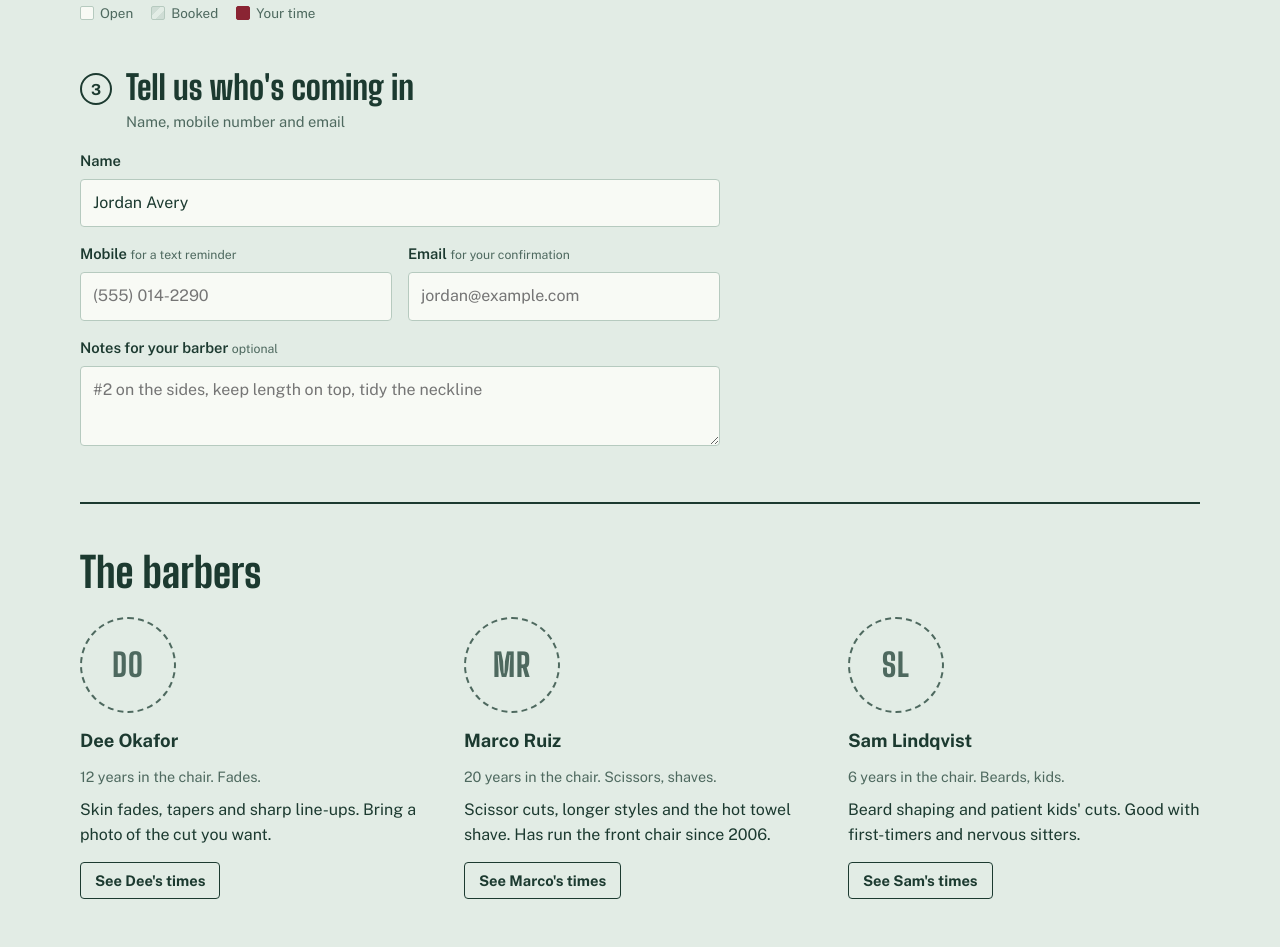
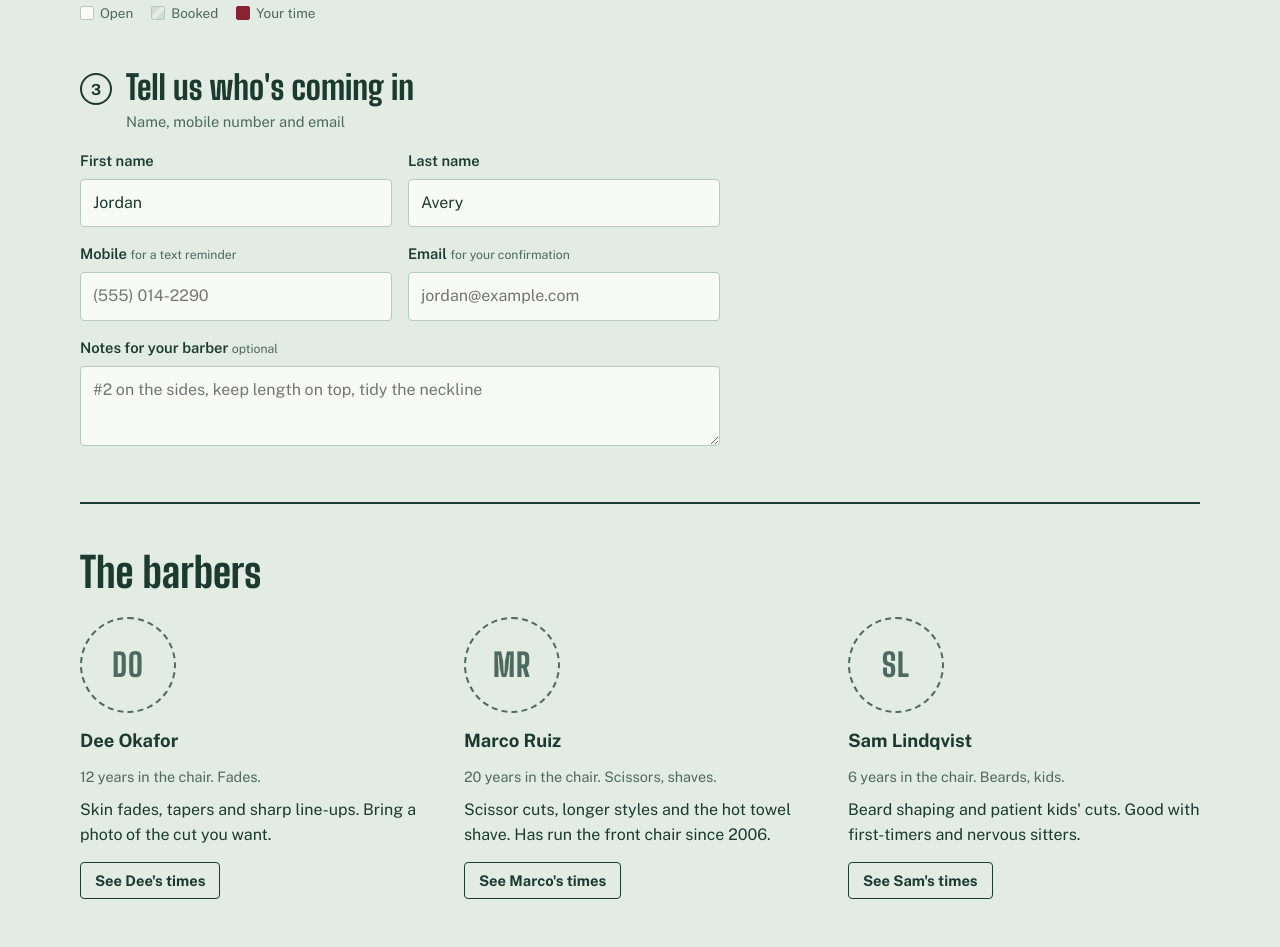
Before and after one commit to RABBIO-X/Barber_Project, a plain HTML site: page index.html in a window 1280 px wide. Shown: the part 1868-2815 px from the top of the page. Drawn offline with nearby package versions, Linux system fonts and the light colour scheme.

Commit message:
Split name into first and last name fields
Both are required; the appointment card shows the full name.

Co-Authored-By: Claude Opus 5.5 <noreply@anthropic.com>

```diff
--- a/index.html
+++ b/index.html
@@ -379,9 +379,13 @@ footer { padding-block: 24px 40px; color: var(--ink-soft); font-size: .85rem; bo
       <section class="step" id="step3" aria-labelledby="s3">
         <div class="step-head"><span class="n" id="n3">3</span><div><h2 id="s3">Tell us who's coming in</h2><span class="sum" id="sum3"></span></div></div>
         <form id="details" class="fields" novalidate>
-          <div class="field full" id="f-name">
-            <label for="name">Name</label>
-            <input id="name" name="name" autocomplete="name" value="Jordan Avery">
+          <div class="field" id="f-first">
+            <label for="firstName">First name</label>
+            <input id="firstName" name="firstName" autocomplete="given-name" value="Jordan">
+          </div>
+          <div class="field" id="f-last">
+            <label for="lastName">Last name</label>
+            <input id="lastName" name="lastName" autocomplete="family-name" value="Avery">
           </div>
           <div class="field" id="f-phone">
             <label for="phone">Mobile <small>for a text reminder</small></label>
@@ -633,14 +637,16 @@ footer { padding-block: 24px 40px; color: var(--ink-soft); font-size: .85rem; bo
   function need() {
     const n = [];
     if (state.start == null) n.push("a time");
-    if (!$("name").value.trim()) n.push("your name");
+    if (!$("firstName").value.trim()) n.push("your first name");
+    if (!$("lastName").value.trim()) n.push("your last name");
     if (!$("phone").value.trim()) n.push("a mobile number");
     if (!$("email").value.trim()) n.push("an email address");
     return n;
   }
   function renderCard() {
     const s = svc(), b = barberOf(state.barber), d = dayOf(state.dayKey);
-    const name = $("name").value.trim();
+    const first = $("firstName").value.trim(), last = $("lastName").value.trim();
+    const name = [first, last].filter(Boolean).join(" ");
     setDD("c-name", name);
     setDD("c-svc", s.name);
     setDD("c-barber", b && b.name);
@@ -656,7 +662,7 @@ footer { padding-block: 24px 40px; color: var(--ink-soft); font-size: .85rem; bo
 
     // step status
     const email = $("email").value.trim();
-    const done = [true, state.start != null, !!name && !!$("phone").value.trim() && !!email];
+    const done = [true, state.start != null, !!first && !!last && !!$("phone").value.trim() && !!email];
     done.forEach((ok, i) => {
       const st = $(`step${i + 1}`), num = $(`n${i + 1}`);
       ok ? st.setAttribute("data-done", "") : st.removeAttribute("data-done");
@@ -696,12 +702,12 @@ footer { padding-block: 24px 40px; color: var(--ink-soft); font-size: .85rem; bo
   function renderAll() { renderDays(); renderBarberChips(); renderBook(); renderCard(); renderNext(); }
 
   // ---------- form ----------
-  ["name", "phone", "email"].forEach(id => $(id).addEventListener("input", () => {
-    if (id !== "name") { $(`f-${id}`).removeAttribute("data-error"); $(`${id}Err`).hidden = true; }
+  ["firstName", "lastName", "phone", "email"].forEach(id => $(id).addEventListener("input", () => {
+    if (id === "phone" || id === "email") { $(`f-${id}`).removeAttribute("data-error"); $(`${id}Err`).hidden = true; }
     renderCard();
   }));
   $("details").addEventListener("submit", e => { e.preventDefault(); if (!$("bookBtn").disabled) $("bookBtn").click(); });
-  $("toDetails").addEventListener("click", () => setTimeout(() => $(!$("name").value.trim() ? "name" : "phone").focus({ preventScroll: true }), 0));
+  $("toDetails").addEventListener("click", () => setTimeout(() => $(["firstName", "lastName", "phone", "email"].find(f => !$(f).value.trim()) || "firstName").focus({ preventScroll: true }), 0));
 
   $("bookBtn").addEventListener("click", () => {
     const digits = $("phone").value.replace(/\D/g, "");
```
